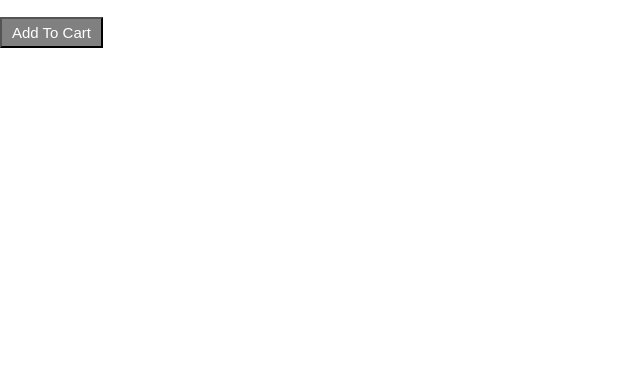
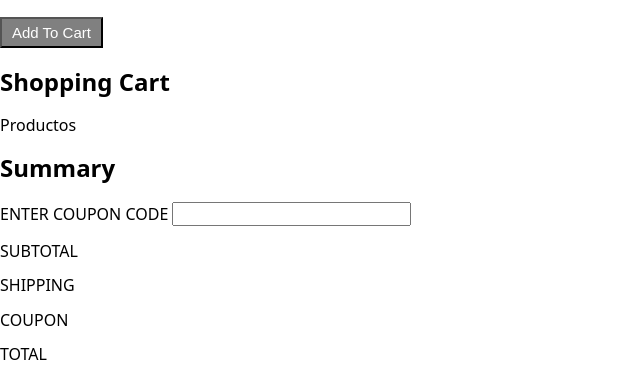
Before and after one commit to karenramirez82181/taller_parcial_1_DYP, a React (Vite) app: page / in a window 1280 px wide. Shown: the part 1028-1405 px from the top of the page, without its empty margins (0-640 px from the left). Before the commit the page ends 1076 px from the top, so only its background shows below. Built offline with nearby package versions, Linux system fonts and the light colour scheme.

Commit message:
Se crean los componentes del modulo shopping cart

```diff
--- a/src/App.jsx
+++ b/src/App.jsx
@@ -1,6 +1,7 @@
 import { useState } from 'react'
 import ListaProductos from './components/ListaProductos'
 import Header from './components/Header'
+import Carrito from './components/Carrito'
 
 const products = [
   {id:'1u',nombre:'Nike Dunk High Retro',precio:120,cantidad:5,descripcion:'Really good Nike shoes',imagen:'https://static.nike.com/a/images/t_PDP_864_v1/f_auto,b_rgb:f5f5f5/5e7687f1-c13e-4bac-8ffa-a6f863ae9157/dunk-high-retro-zapatillas-PN8S8F.png'},
@@ -18,6 +19,7 @@ const App = () => {
         <ListaProductos
           productos = {productos}
         />
+        <Carrito/>
       </div>
     </div>
   )
--- /dev/null
+++ b/src/components/Carrito.jsx
@@ -0,0 +1,14 @@
+import React from 'react'
+import ListaCarrito from './ListaCarrito'
+import Resumen from './Resumen'
+
+const Carrito = () => {
+  return (
+    <div>
+        <ListaCarrito/>
+        <Resumen/>
+    </div>
+  )
+}
+
+export default Carrito
--- /dev/null
+++ b/src/components/ContadorProductos.jsx
@@ -0,0 +1,11 @@
+import React from 'react'
+
+const ContadorProductos = () => {
+  return (
+    <div>
+      <input type="number" name="" id="" />
+    </div>
+  )
+}
+
+export default ContadorProductos
--- /dev/null
+++ b/src/components/ListaCarrito.jsx
@@ -0,0 +1,24 @@
+import React from 'react'
+import ProductoCarrito from './ProductoCarrito'
+
+const ListaCarrito = () => {
+  return (
+
+    <div>
+        <div>
+            <h2>Shopping Cart</h2>
+        </div>
+        <div>
+            <p>Productos</p>
+            {
+                //productos.map(producto => (
+                //    <ProductoCarrito/>
+                //))
+            }
+        </div>
+
+    </div>
+  )
+}
+
+export default ListaCarrito
--- a/src/components/ListaProductos.jsx
+++ b/src/components/ListaProductos.jsx
@@ -9,9 +9,11 @@ const ListaProductos = ({productos}) => {
       {
         productos.map(producto => (
           <Producto
-          precio={producto.precio}
-          nombre={producto.nombre}
-          imagen={producto.imagen}/>
+            key={producto.id}
+            precio={producto.precio}
+            nombre={producto.nombre}
+            imagen={producto.imagen}
+          />
         ))
       }
     </div>
--- /dev/null
+++ b/src/components/ProductoCarrito.jsx
@@ -0,0 +1,17 @@
+import React from 'react'
+import ImagenProducto from './ImagenProducto'
+import ContadorProductos from './ContadorProductos'
+
+const ProductoCarrito = ({precio,nombre,imagen,descripcion}) => {
+  return (
+    <div>
+        <ImagenProducto imagen={imagen}/>
+        <p>{nombre}</p>
+        <p>{descripcion}</p>
+        <p>{precio}</p>
+        <ContadorProductos/>
+    </div>
+  )
+}
+
+export default ProductoCarrito
--- /dev/null
+++ b/src/components/Resumen.jsx
@@ -0,0 +1,18 @@
+import React from 'react'
+
+const Resumen = () => {
+  return (
+    <div>
+        <div>
+            <h2>Summary</h2>
+            <p>ENTER COUPON CODE <input type='number'/></p>
+            <p>SUBTOTAL</p>
+            <p>SHIPPING</p>
+            <p>COUPON</p>
+            <p>TOTAL</p>
+        </div>
+    </div>
+  )
+}
+
+export default Resumen
```
